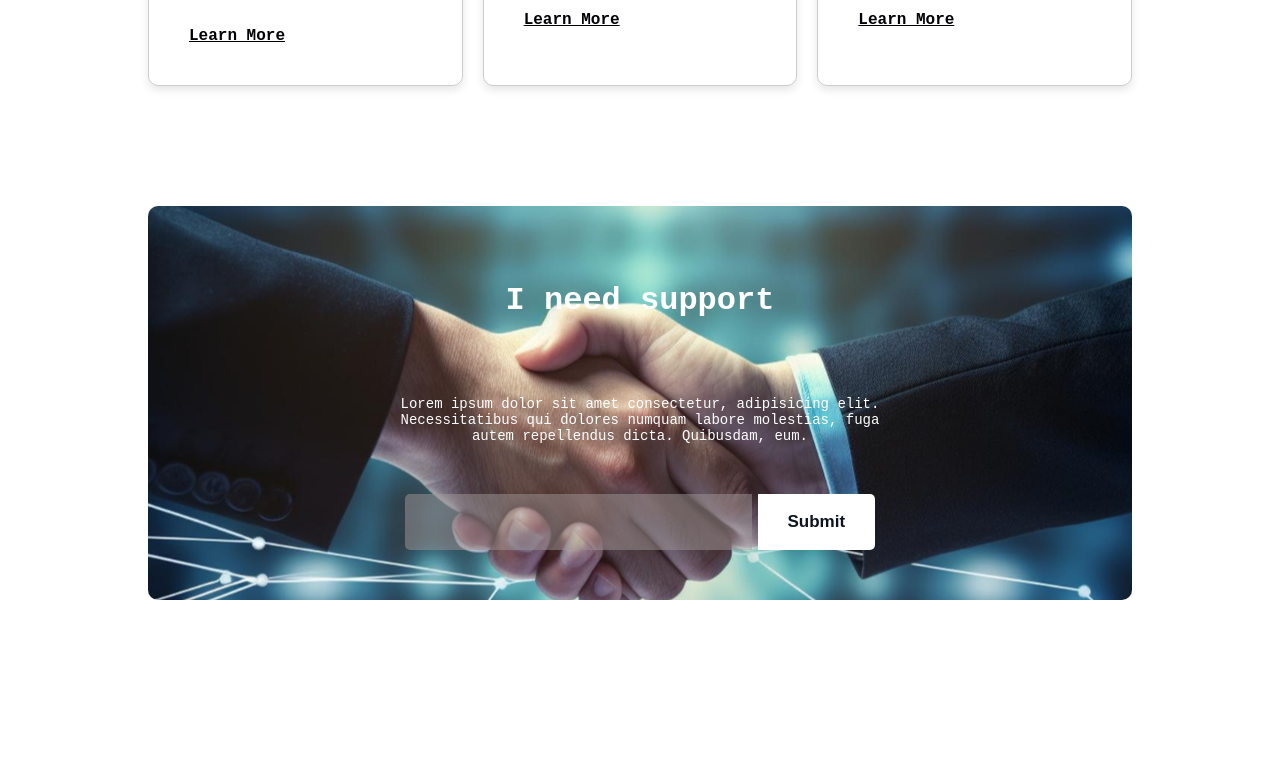
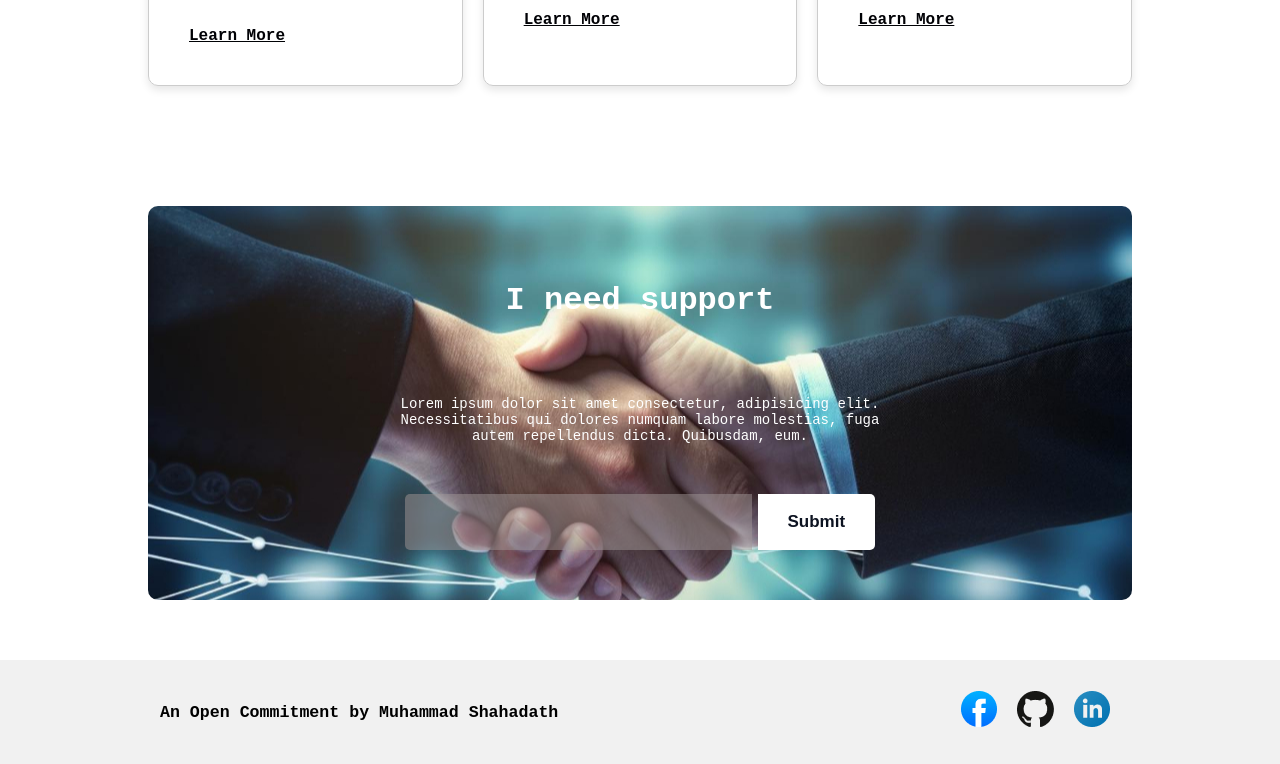
Before and after one commit to Shahadath049/B10--Assignment-1, a plain HTML site: page index.html in a window 1280 px wide. Shown: the part 4172-4936 px from the top of the page. Before the commit the page ends 4792 px from the top, so only its background shows below. Drawn offline with Linux system fonts and the light colour scheme; a web font is replaced by a local one.

Commit message:
footer section completed

```diff
--- a/index.html
+++ b/index.html
@@ -173,6 +173,21 @@
         </div>
     </section>
     <!-- support section endss Here -->
+    <!-- footer section starts here -->
+    <footer>
+        <div class="footer-data">
+            <h5>An Open Commitment by Muhammad Shahadath</h5>
+            <div class="social-icons">
+                <a href="https://www.facebook.com/muhammad.shahadath049"><img src="/assets/facebook.png"
+                        alt="facebook-icon"></a>
+                <a href="https://github.com/Shahadath049"><img src="/assets/github.png" alt="github-icon"></a>
+                <a href="https://www.linkedin.com/in/jamir-shahadath-437b07233/"><img src="/assets/linkedin-icon 1.png"
+                        alt="linkedin-icon"></a>
+            </div>
+        </div>
+    </footer>
+
+    <!-- footer section ends here -->
 
 
 </body>
--- a/style.css
+++ b/style.css
@@ -210,7 +210,7 @@ iframe {
     margin: auto;
 }
 
-.support input[type="submit"] {
+form input[type="submit"] {
     font-size: 17px;
     padding: 18px 30px;
     font-weight: bold;
@@ -229,3 +229,27 @@ form input[type="text"] {
     border-radius: 5px 0 0 5px;
     background-color: rgba(160, 150, 150, 0.507)
 }
+
+footer {
+    background-color: #f1f1f1;
+
+}
+
+.footer-data {
+    width: 75%;
+    font-size: 20px;
+    margin: 60px auto auto auto;
+    padding: 15px 0;
+    display: flex;
+    justify-content: space-between;
+}
+
+.social-icons {
+    display: flex;
+    align-items: center;
+
+}
+
+.social-icons a {
+    margin: 10px;
+}
```
